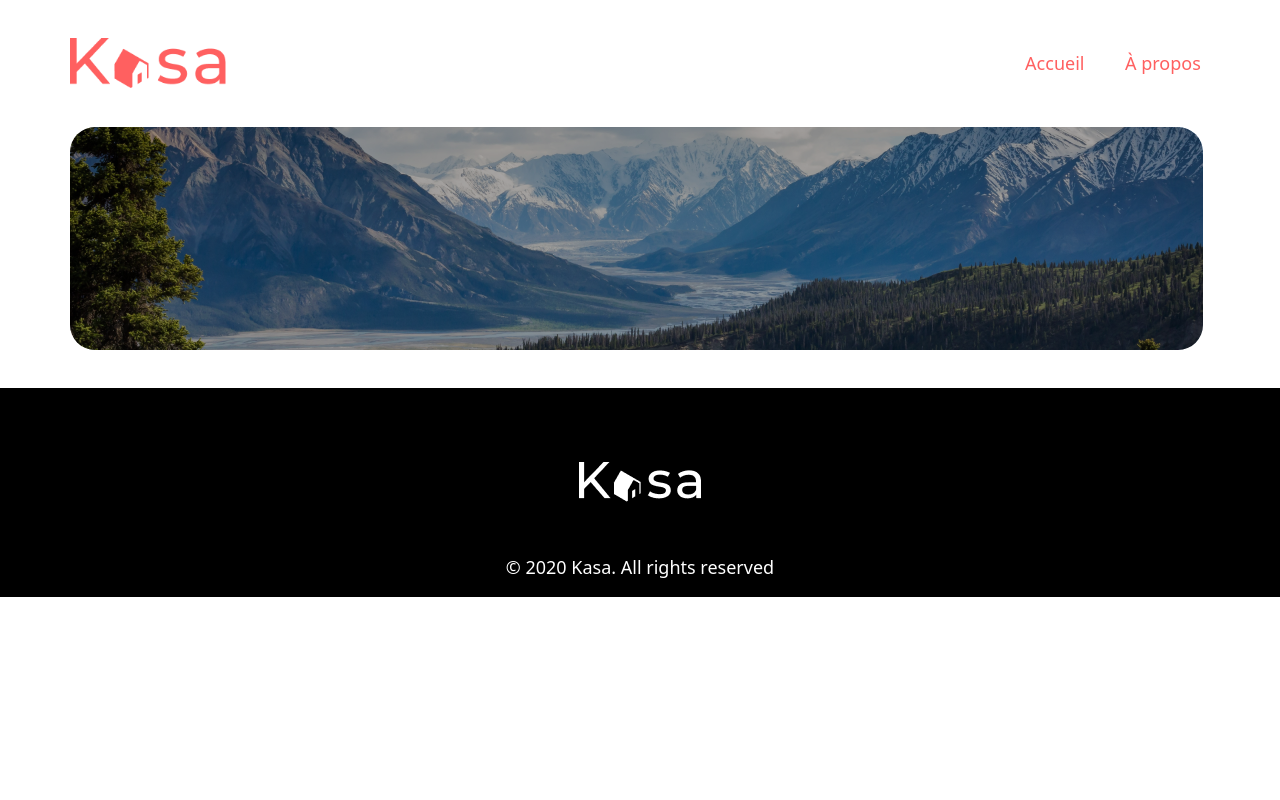
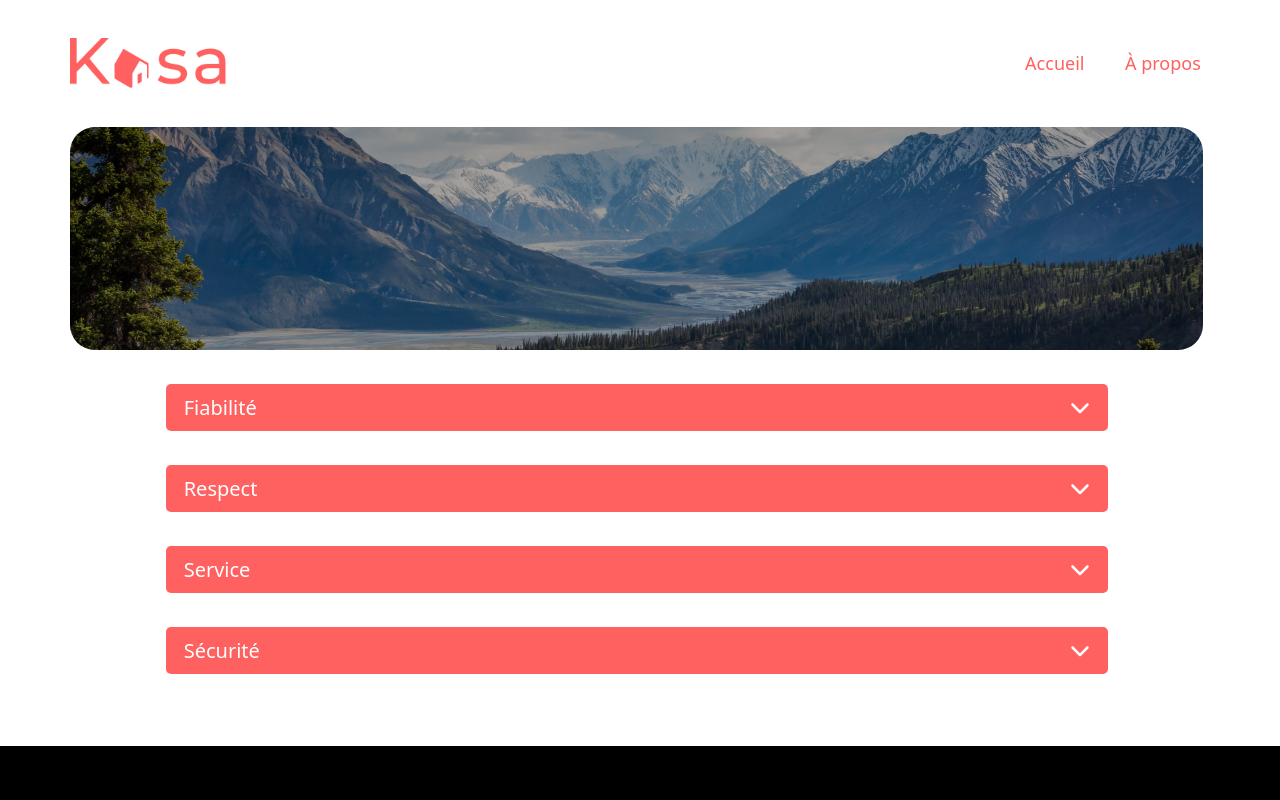
Before and after one commit to AeRyZe/kasa, a React (Create React App) app: page /a-propos in a window 1280 px wide. Shown: the top 800 px of the page. Built offline with nearby package versions, Linux system fonts and the light colour scheme; a web font is replaced by a local one.

Commit message:
feat(collapse): add collapse comp to app

```diff
--- a/src/Components/Collapse/Collapse.css
+++ b/src/Components/Collapse/Collapse.css
@@ -0,0 +1,62 @@
+.collapse {
+    height: fit-content;
+    width: 80%;
+    align-self: center;
+    display: flex;
+    flex-direction: column;
+    align-items: center;
+    margin: 3% auto;
+}
+
+.collapse-container {
+    width: 100%;
+    height: 47px;
+    display: flex;
+    justify-content: space-between;
+    align-items: center;
+    background-color: #FF6060;
+    border-radius: 5px;
+    padding: 0 2%;
+}
+
+.collapse-container:hover {
+    cursor: pointer;
+}
+
+.collapse-container p {
+    font-size: 20px;
+    color: #FFFFFF;
+}
+
+.collapse-toggle-opened {
+    color: #FFFFFF;
+    transition: all .25s ease-out;
+    rotate: 180deg;
+}
+
+.collapse-toggle-closed {
+    color: #FFFFFF;
+    transition: all .25s ease-out;
+    rotate: 0deg;
+}
+
+.collapse-dropdown-opened {
+    width: 100%;
+    background-color: #eeeeee;
+    border-radius: 5px;
+    padding: 0 2%;
+    display: block;
+}
+
+.collapse-dropdown-closed {
+    width: 100%;
+    background-color: #eeeeee;
+    border-radius: 5px;
+    padding: 0 2%;
+    display: none;
+}
+
+.array-ul {
+    list-style-type: none;
+    padding: 0;
+}
--- a/src/Components/Collapse/Collapse.jsx
+++ b/src/Components/Collapse/Collapse.jsx
@@ -0,0 +1,48 @@
+import './Collapse.css'
+import { FontAwesomeIcon } from '@fortawesome/react-fontawesome'
+import { faChevronDown } from '@fortawesome/free-solid-svg-icons'
+import { useState } from 'react'
+
+function Collapse({ type, title, value }) {
+    const [isOpen, setIsOpen] = useState(false);
+    const [animationActive, setAnimationActive] = useState(false);
+
+    const toggle = () => {
+        setIsOpen(!isOpen);
+        setAnimationActive(true);
+    };
+
+    const onAnimationEnd = () => {
+        setAnimationActive(false);
+    };
+
+    return (
+        <div className='collapse'>
+            <div className='collapse-container' onClick={!animationActive ? toggle : null}>
+                <p>{title}</p>
+                <FontAwesomeIcon
+                    icon={faChevronDown}
+                    size='lg'
+                    className={isOpen ? 'collapse-toggle-opened' : 'collapse-toggle-closed'}
+                    onTransitionEnd={onAnimationEnd}
+                />
+            </div>
+            <div className={isOpen ? 'collapse-dropdown-opened' : 'collapse-dropdown-closed'}>
+                {
+                    type !== 'array' ?
+                        (<p>
+                            {value}
+                        </p>)
+                    :
+                        (<ul className='array-ul'>
+                            {value.map((item) => (
+                                <li className='array-li'>{item}</li>
+                            ))}
+                        </ul>)
+                }
+            </div>
+        </div>
+    )
+}
+
+export default Collapse
--- a/src/Pages/About/About.jsx
+++ b/src/Pages/About/About.jsx
@@ -1,11 +1,16 @@
 import Banner from '../../Components/Banner/Banner.jsx'
 import banner from '../../Assets/banner2.png'
 import './About.css'
+import Collapse from '../../Components/Collapse/Collapse.jsx'
 
 function About() {
     return (
         <main>
             <Banner title='' banner={banner} />
+            <Collapse type='string' title='Fiabilité' value='Les annonces postées sur Kasa garantissent une fiabilité totale. Les photos sont conformes aux logements, et toutes les informations sont régulièrement vérifiées  par nos équipes.' />
+            <Collapse type='string' title='Respect' value='La bienveillance fait partie des valeurs fondatrices de Kasa. Tout comportement discriminatoire ou de perturbation du voisinage entraînera une exclusion de notre plateforme.' />
+            <Collapse type='string' title='Service' value='Nos équipes se tiennent à votre disposition pour vous fournir une expérience parfaite. N&apos;hésitez pas à nous contacter si vous avez la moindre question.' />
+            <Collapse type='string' title='Sécurité' value='La sécurité est la priorité de Kasa. Aussi bien pour nos hôtes que pour les voyageurs, chaque logement correspond aux critères de sécurité établis par nos services. En laissant une note aussi bien à l&apos;hôte qu&apos;au locataire, cela permet à nos équipes de vérifier que les standards sont bien respectés. Nous organisons également des ateliers sur la sécurité domestique pour nos hôtes.' />
         </main>
     )
 }
```
